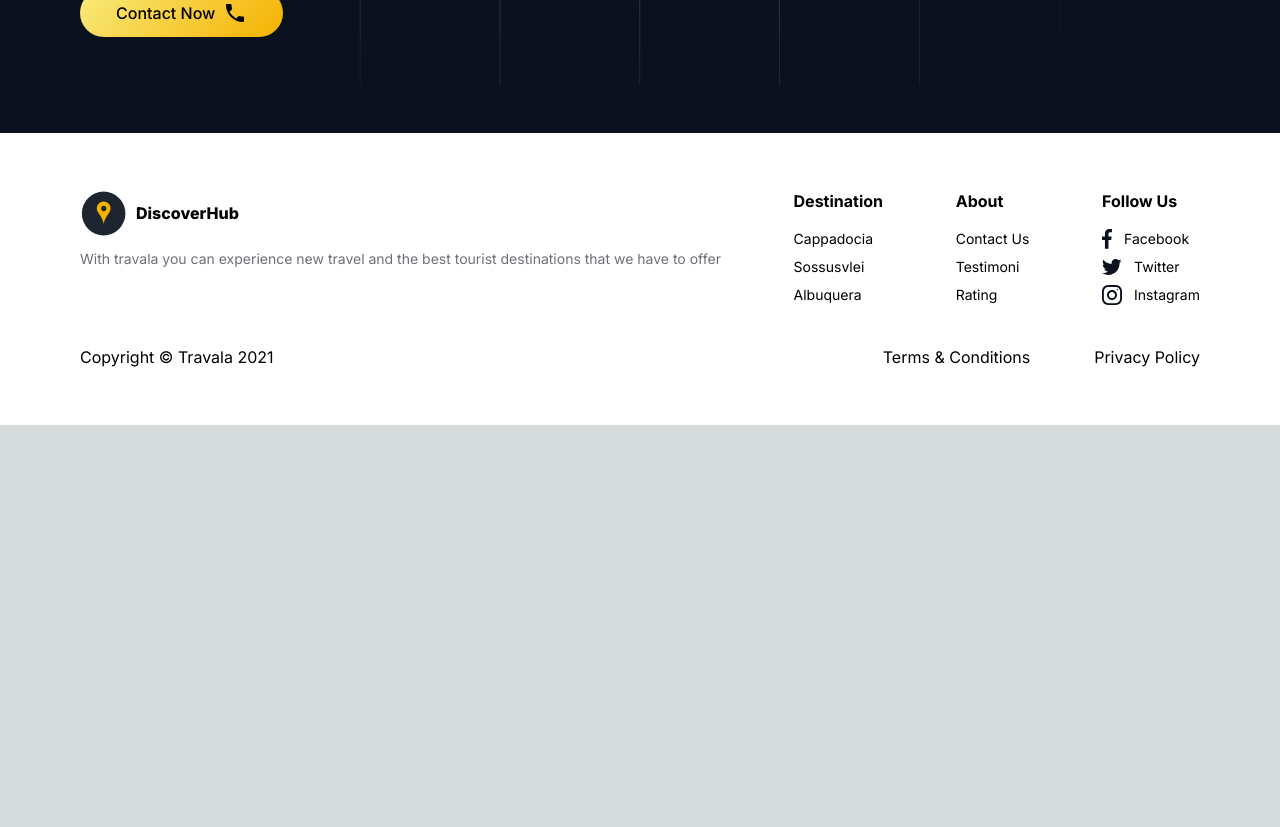
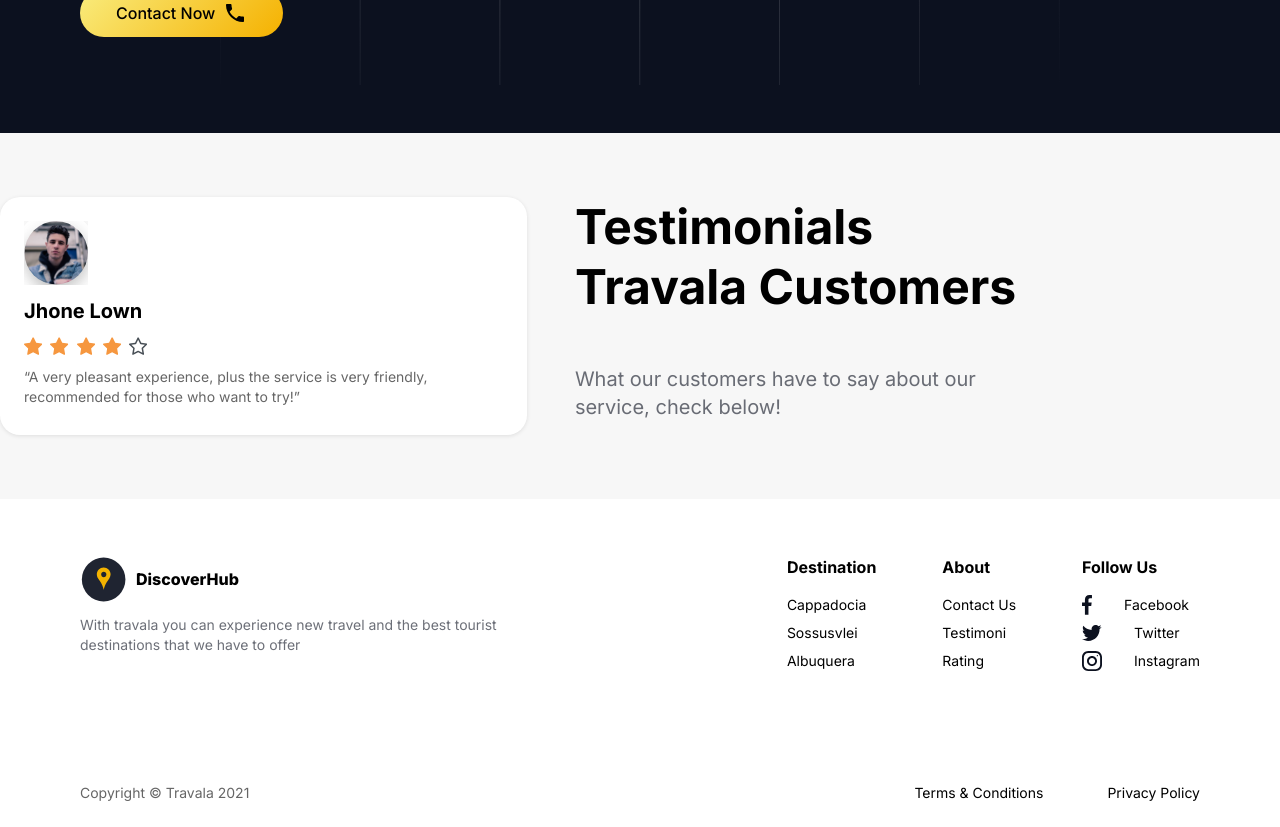
Before and after one commit to AmirNBK/discover-hub, a Next.js app: page / in a window 1280 px wide. Shown: the part 2620-3447 px from the top of the page. Before the commit the page ends 3045 px from the top, so only its background shows below. Built offline with nearby package versions, Linux system fonts and the light colour scheme.

Commit message:
developed the homepage completely

```diff
--- /dev/null
+++ b/components/CommentComponent/CommentComponent.tsx
@@ -0,0 +1,29 @@
+import React from 'react';
+import user from '../../assets/icons/user.svg'
+import Image from 'next/image';
+import { Rating } from 'primereact/rating';
+
+const CommentComponent = (props: {
+    name: string,
+    rating: number,
+    description: string
+}) => {
+    const name = props.name
+    const rating = props.rating
+    const description = props.description
+
+    return (
+        <div className='bg-white p-6 flex flex-col gap-3'
+            style={{ borderRadius: '20px', backdropFilter: 'blur(5.5px)', width: '558px', height: '238px' , boxShadow : '0px 1px 4px 0px rgba(0,0,0,0.1)' }}
+        >
+            <Image src={user} alt='user' />
+            <h3 className='font-bold text-xl'> {name} </h3>
+            <Rating value={rating} cancel={false} />
+            <p className='text-sm' style={{ opacity: '0.6000000238418579' }}>
+                {description}
+            </p>
+        </div>
+    );
+};
+
+export default CommentComponent;
--- /dev/null
+++ b/components/CommentSection/CommentSection.tsx
@@ -0,0 +1,22 @@
+import React from 'react';
+import CommentComponent from '../CommentComponent/CommentComponent';
+
+const CommentSection = () => {
+    return (
+        <div className='CommentSection py-16 flex flex-row justify-evenly'
+        >
+            <CommentComponent name='Jhone Lown' rating={4} description='“A very pleasant experience, plus the service is very friendly, recommended for those who want to try!”' />
+            <div className='flex flex-col ml-12'>
+                <h2 className='text-5xl w-8/12 font-bold leading-tight'>
+                    Testimonials Travala Customers
+                </h2>
+                <h2 className='text-xl mt-12 w-8/12'
+                    style={{ opacity: '0.6000000238418579', color: '#0C111F'}}>
+                    What our customers have to say about our service, check below!
+                </h2>
+            </div>
+        </div>
+    );
+};
+
+export default CommentSection;
--- a/components/Footer/Footer.tsx
+++ b/components/Footer/Footer.tsx
@@ -31,7 +31,7 @@ const Footer = () => {
     ];
 
     return (
-        <div className='Footer bg-white px-20 py-14'>
+        <div className='Footer bg-white px-20 pt-14 pb-6'>
             <div className='Footer__company flex justify-between'>
                 <div className='Footer__logoSection flex flex-col gap-3'>
                     <div className='flex flex-row items-center gap-2'>
@@ -39,8 +39,8 @@ const Footer = () => {
                         <p className='font-extrabold text-black'> DiscoverHub </p>
                     </div>
                     <p
-                        className='font-normal text-sm h-3/6 overflow-hidden'
-                        style={{ color: '#0C111F', opacity: '0.6000000238418579', display: '-webkit-box', WebkitLineClamp: 2 }}
+                        className='font-normal text-sm h-3/6 overflow-hidden w-9/12	'
+                        style={{ color: '#0C111F', opacity: '0.6000000238418579' }}
                     >
                         With travala you can experience new travel and the best tourist destinations that we have to offer
                     </p>
@@ -51,7 +51,7 @@ const Footer = () => {
                         <h4 className='Footer__info__title font-bold mb-4'>{info.title}</h4>
                         <div className='flex flex-col gap-2'>
                             {info.items.map((item, idx) => (
-                                <div key={idx} className='flex flex-row gap-3'>
+                                <div key={idx} className='flex flex-row gap-8'>
                                     {typeof item !== 'string' && item.icon && <Image src={item.icon} alt={item.text} />}
                                     <h4 className='text-sm'>{typeof item === 'string' ? item : item.text}</h4>
                                 </div>
@@ -61,14 +61,14 @@ const Footer = () => {
                 ))}
             </div>
 
-            <div className='Footer__terms flex justify-between mt-10'>
+            <div className='Footer__terms flex justify-between mt-28'>
                 <div>
-                    <h3> Copyright © Travala 2021 </h3>
+                    <h3 className='text-sm' style={{opacity: '0.6000000238418579'}}> Copyright © Travala 2021 </h3>
                 </div>
 
                 <div className='Footer__terms flex gap-16'>
-                    <h4> Terms & Conditions </h4>
-                    <h4> Privacy Policy </h4>
+                    <h4 className='text-sm'> Terms & Conditions </h4>
+                    <h4 className='text-sm'> Privacy Policy </h4>
                 </div>
             </div>
         </div>
--- a/pages/index.tsx
+++ b/pages/index.tsx
@@ -9,6 +9,7 @@ import "primereact/resources/primereact.min.css";
 import 'primeicons/primeicons.css';
 import BestLocationSection from '@/components/BestLocationSection/BestLocationSection'
 import Footer from '@/components/Footer/Footer'
+import CommentSection from '@/components/CommentSection/CommentSection'
 
 const inter = Inter({ subsets: ['latin'] })
 
@@ -27,7 +28,9 @@ export default function Home() {
         <div className='HeroSection w-full pt-5 px-20' style={{ background: '#0C111F', fontFamily: 'Inter' }}>
           <BestLocationSection />
         </div >
-
+        <div style={{ background: '#F7F7F7' }} className='w-full'>
+          <CommentSection />
+        </div>
         <div className='w-full'>
           <Footer />
         </div>
--- a/styles/globals.css
+++ b/styles/globals.css
@@ -17,11 +17,13 @@
 }
 
 body {
+
+  .p-rating .p-rating-item.p-rating-item-active .p-rating-icon {
+    color: #F6973F;
+  }
+
   color: rgb(var(--foreground-rgb));
-  background: linear-gradient(
-      to bottom,
-      transparent,
-      rgb(var(--background-end-rgb))
-    )
-    rgb(var(--background-start-rgb));
+  background: linear-gradient(to bottom,
+    transparent,
+    rgb(var(--background-end-rgb))) rgb(var(--background-start-rgb));
 }
```
Also changed, not shown: assets/icons/user.svg (added).
